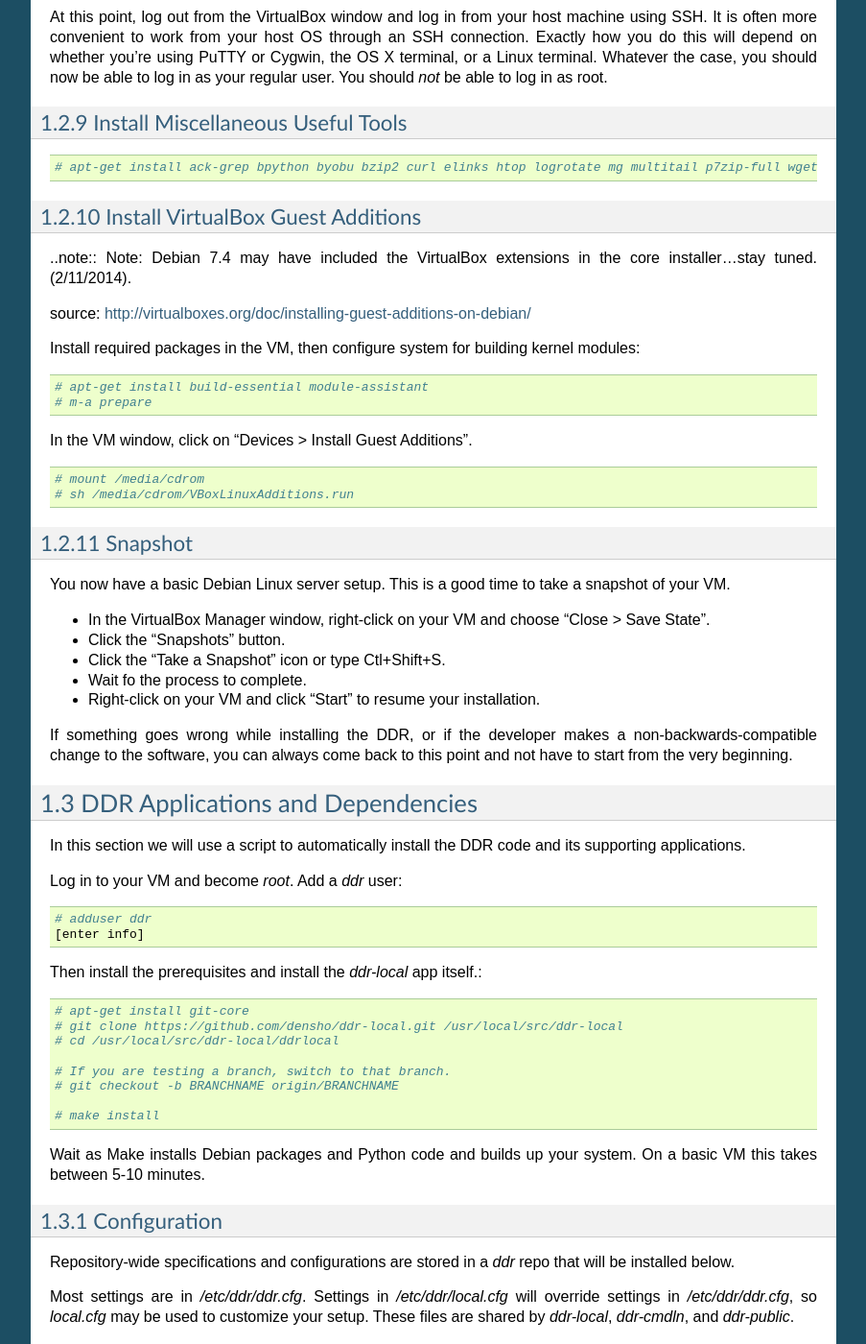
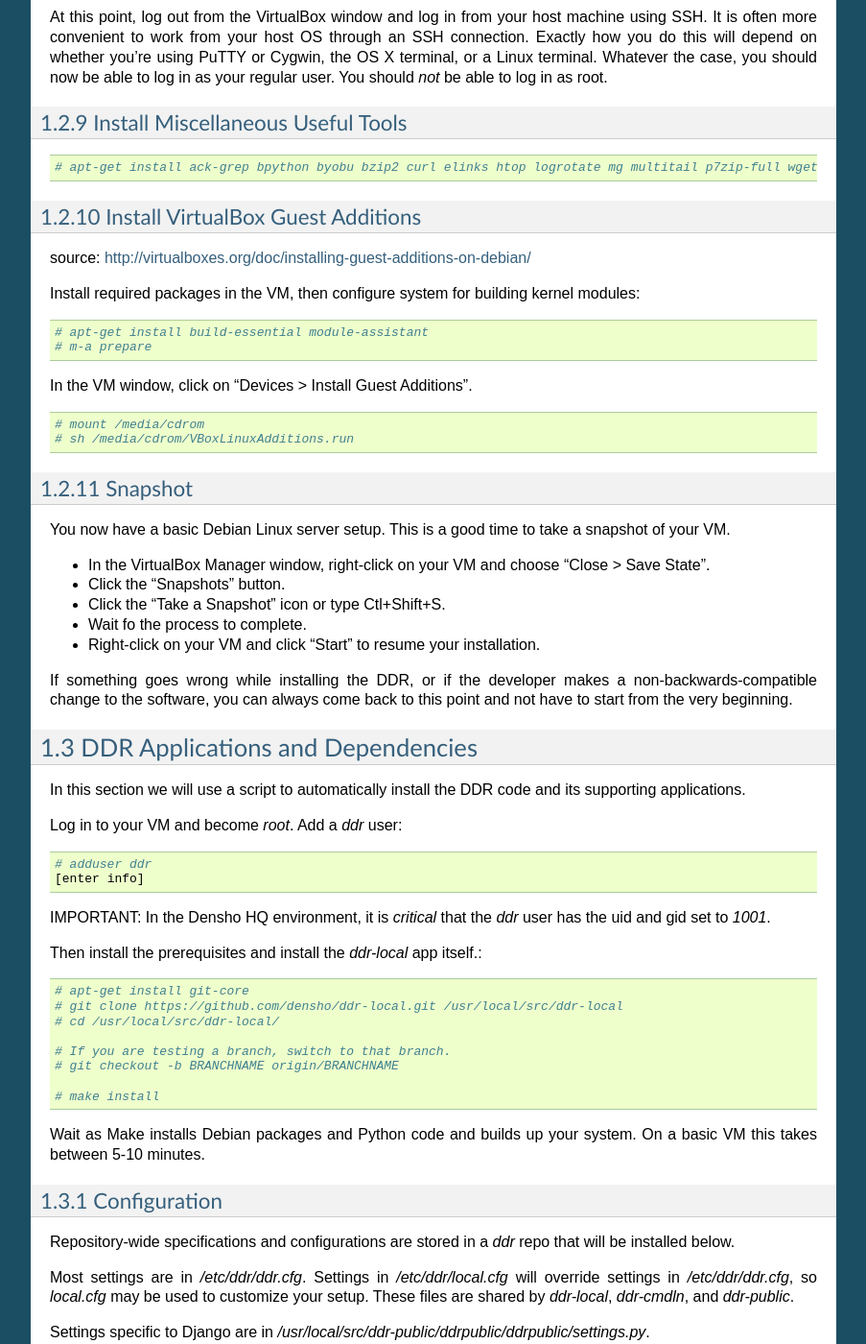
Before and after one commit to denshoproject/ddr-manual, a Sphinx documentation site: the page built from source/admins/workstations/create-workstation-vm.rst, in a window 1280 px wide and 1400 px high, scrolled down 6792 px. Shown: the whole window at 96% size, without its empty margins (198-1101 px from the left). Built offline with Sphinx 7.4.7, drawn with Linux system fonts in a browser that asks for light colours; some of the changed text lies outside the part shown.

Commit message:
Added info about ddr uid/gid to create-workstation-vm
Added info about ddr uid/gid in the Densho HQ environment.

```diff
--- a/source/admins/workstations/create-workstation-vm.rst
+++ b/source/admins/workstations/create-workstation-vm.rst
@@ -385,8 +385,6 @@ Install Miscellaneous Useful Tools
 Install VirtualBox Guest Additions
 ----------------------------------
 
-..note:: Note: Debian 7.4 may have included the VirtualBox extensions in the core installer...stay tuned. (2/11/2014).
-
 source: http://virtualboxes.org/doc/installing-guest-additions-on-debian/
 
 Install required packages in the VM, then configure system for building kernel modules::
@@ -426,11 +424,13 @@ Log in to your VM and become `root`.  Add a `ddr` user::
     # adduser ddr
     [enter info]
 
+IMPORTANT: In the Densho HQ environment, it is *critical* that the `ddr` user has the uid and gid set to `1001`.
+
 Then install the prerequisites and install the `ddr-local` app itself.::
 
     # apt-get install git-core
     # git clone https://github.com/densho/ddr-local.git /usr/local/src/ddr-local
-    # cd /usr/local/src/ddr-local/ddrlocal
+    # cd /usr/local/src/ddr-local/
 
     # If you are testing a branch, switch to that branch.
     # git checkout -b BRANCHNAME origin/BRANCHNAME
```
Also changed, not shown: other parts of source/admins/workstations/create-workstation-vm.rst (+2 -2 lines).
